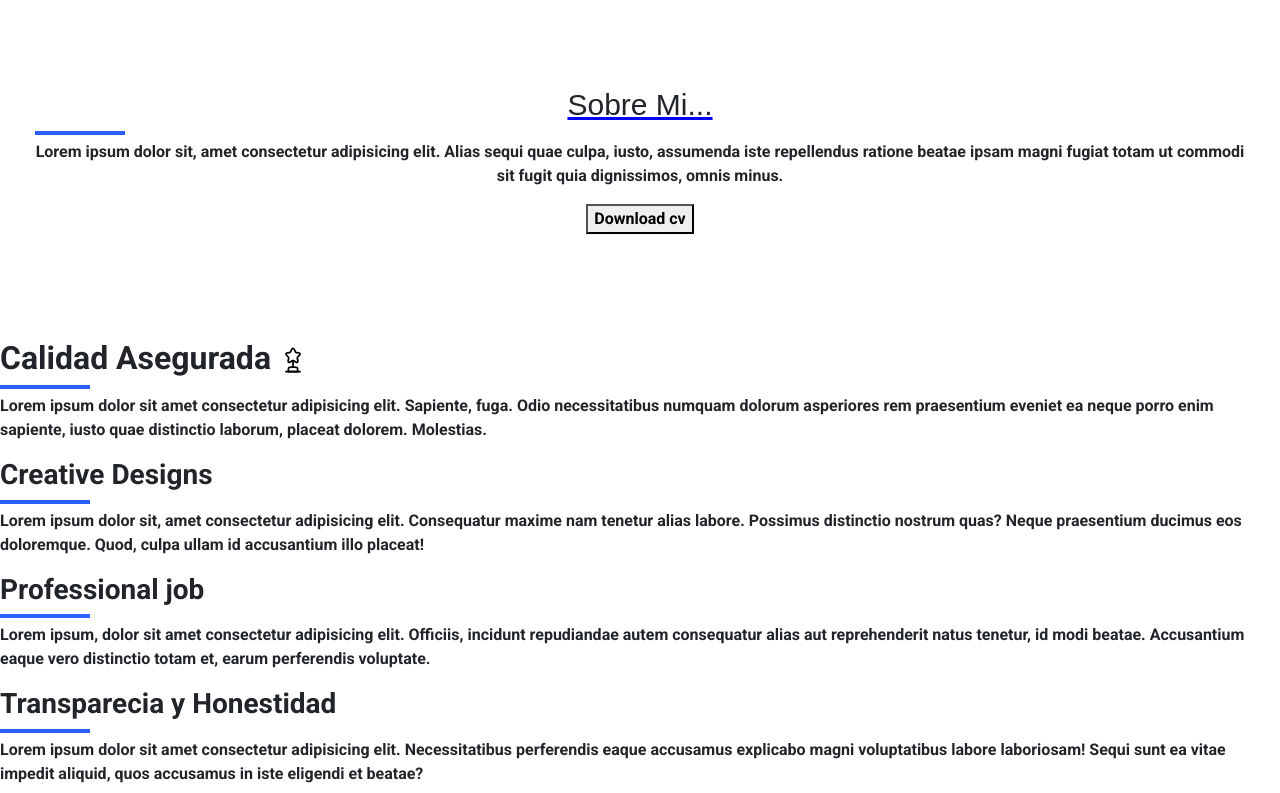
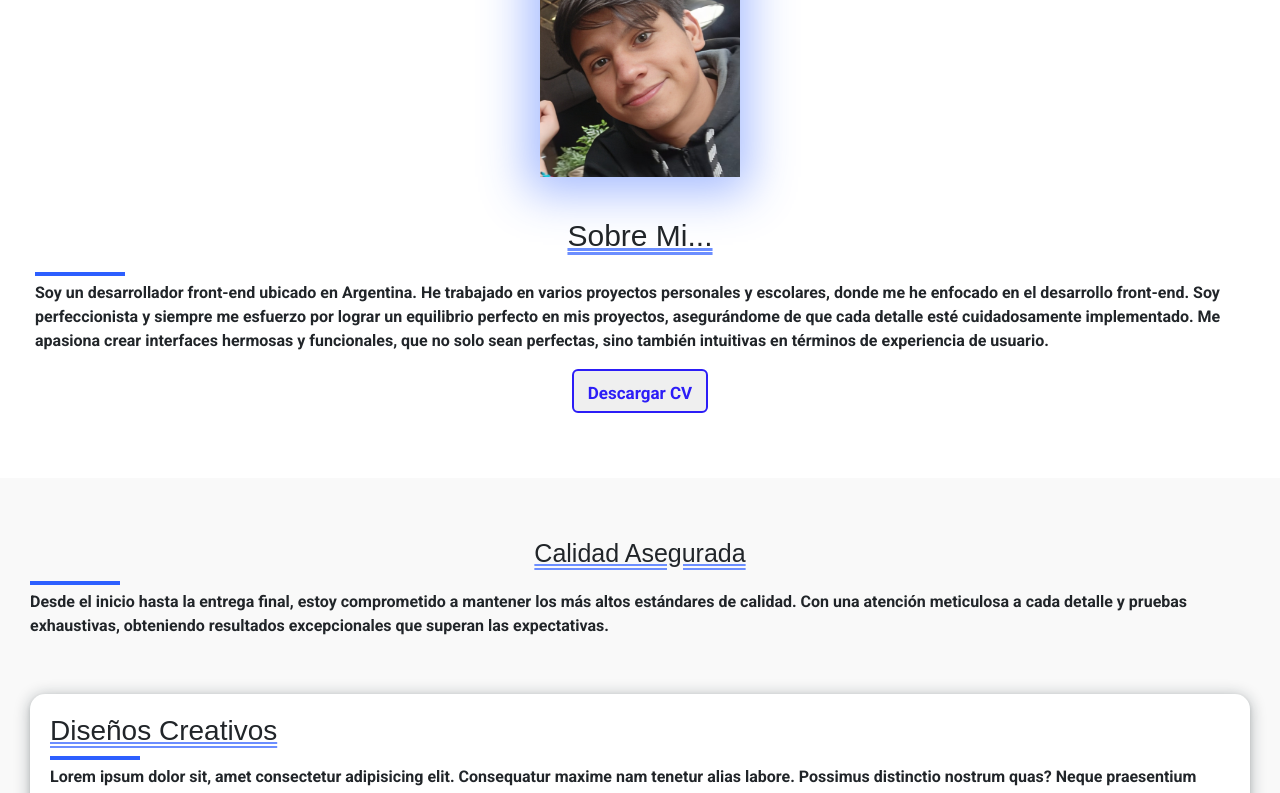
Before and after one commit to agusbravo09/Personal-Portfolio, a plain HTML site: page index.html in a window 1280 px wide. Shown: the part 923-1716 px from the top of the page. Drawn offline with nearby package versions, Linux system fonts and the light colour scheme; animation ran at ten frames a second; a web font is replaced by a local one.

Commit message:
Add files via upload

```diff
--- a/css/styles.css
+++ b/css/styles.css
@@ -35,9 +35,9 @@ body{
     font-size: 25px;
 }
 .p-content h1{
-    font-family: "Kanit", sans-serif;
+    font-family: 'Workbench', sans-serif;
     font-size: 34px;
-    color: rgb(0, 119, 255);
+    color: rgb(87, 165, 255);
 }
 .p-image{
     margin-top: 15px;
@@ -52,7 +52,7 @@ body{
 }
 .scroll-down {
     position: absolute;
-    bottom: -80px;
+    bottom: -55px;
     left: 50%;
     margin-left: -16px;
     display: block;
@@ -81,17 +81,28 @@ body{
 }
 .about-me{
     text-align: center;
-    padding: 80px 10px;
+    padding: 40px 10px;
     /*background-color: red;*/
+}
+.profile-img{
+    width: 200px;
+    height: 260px;
+    box-shadow: -2px 5px 44px 10px rgba(45,95,255,0.43);
+    -webkit-box-shadow: -2px 5px 44px 10px rgba(45,95,255,0.43);
+    -moz-box-shadow: -2px 5px 44px 10px rgba(45,95,255,0.43);
 }
 .ab-text h2{
     font-family: 'Workbench', sans-serif;
     font-size: 30px;
-    text-decoration: underline blue;
+    text-decoration: double underline #6c8eff;
+    padding-bottom: 10px;
 }
 .ab-text{
-    margin-top: 5rem;
+    margin-top: 1rem;
     padding: 25px;
+}
+.ab-text p{
+    text-align: left;
 }
 .underline {
     height: 4px;
@@ -101,7 +112,101 @@ body{
     padding-top: 4px;
     margin-bottom: 5px;
 }
+.quality-service{
+    background-color: #f9f9f9;
+    padding: 60px 30px;
+}
+.quality-left-text h2{
+    font-family: 'Workbench', sans-serif;
+    font-size: 25px;
+    text-align: center;
+    text-decoration: double underline #6c8eff;
+    padding-bottom: 5px;
+}
+.quality-left-text{
+    padding-bottom: 40px;
+}
+.service-card{
+    background-color: #ffffff;
+    margin-bottom: 40px;
+    padding: 20px;
+    border-radius: 15px;
+    box-shadow: rgba(14, 30, 37, 0.12) 0px 2px 4px 0px, rgba(14, 30, 37, 0.32) 0px 2px 16px 0px;
+}
+.service-card h3{
+    font-family: 'Workbench', sans-serif;
+    text-decoration: double underline #6c8eff;
+}
+.techs-title{
+    text-align: center;
+    font-family: 'Workbench', sans-serif;
+    margin-bottom: 50px;
+}
+.technologies{
+    display: grid;
+    grid-template-columns: repeat(3, .5fr);
+    grid-template-rows: .5fr;
+    grid-column-gap: 10px;
+}
+.tech-icons{
+    text-align: center;
+}
+.tech-icons h2{
+    text-align: center;
+    font-size: 15px;
+    margin-top: 5px;
+}
+.tech-icons img{
+    width: 50px;
+    height: 50px;
+}
+/*boton descargar cv de uiverse.io by cssbuttons-io */
+.download {
+    --color: #2c1df7;
+    display: inline-block;
+    width: 8em;
+    height: 2.6em;
+    line-height: 2.5em;
+    position: relative;
+    overflow: hidden;
+    border: 2px solid var(--color);
+    transition: color .5s;
+    z-index: 1;
+    font-size: 17px;
+    border-radius: 6px;
+    font-weight: 500;
+    color: var(--color);
+}
 
+.download:before {
+    content: "";
+    position: absolute;
+    z-index: -1;
+    background: var(--color);
+    height: 150px;
+    width: 200px;
+    border-radius: 50%;
+}
+
+.download:hover {
+    color: #fff;
+}
+
+.download:before {
+    top: 100%;
+    left: 100%;
+    transition: all .7s;
+}
+
+.download:hover:before {
+    top: -30px;
+    left: -30px;
+}
+
+.download:active:before {
+    background: #3a0ca3;
+
+}
 
 
 @media (max-width: 768px){
--- a/index.html
+++ b/index.html
@@ -6,12 +6,12 @@
     <link rel="stylesheet" type="text/css" href="css/normalize.css">
     <link href="https://cdn.jsdelivr.net/npm/bootstrap@5.3.3/dist/css/bootstrap.min.css" rel="stylesheet" integrity="sha384-QWTKZyjpPEjISv5WaRU9OFeRpok6YctnYmDr5pNlyT2bRjXh0JMhjY6hW+ALEwIH" crossorigin="anonymous">
     <link rel="stylesheet" type="text/css" href="css/styles.css">
-    <title>-</title>
+    <title>Agustín Bravo | Desarrollador Front End</title>
 </head>
 <body>
     <nav class="navbar navbar-expand-lg bg-dark navbar-dark fixed-top">
         <div class="container-fluid">
-          <a class="navbar-brand" href="#">brand</a>
+          <img src="img/logo-white.png" alt="logo" width="60px" height="25px">
           <button class="navbar-toggler" type="button" data-bs-toggle="collapse" data-bs-target="#navbarNavAltMarkup" aria-controls="navbarNavAltMarkup" aria-expanded="false" aria-label="Toggle navigation">
             <span class="navbar-toggler-icon"></span>
           </button>
@@ -37,56 +37,49 @@
             </div>
         </section>
         <section class="about-me">
-            <img src="" alt="profile-img">
+            <img  class="profile-img" src="img/profile-pic.png" alt="profile-img">
             <div class="ab-text">
                 <h2>Sobre Mi...</h2>
                 <div class="underline"></div>
-                <p>Lorem ipsum dolor sit, amet consectetur adipisicing elit. Alias sequi quae culpa, iusto, assumenda iste repellendus ratione beatae ipsam magni fugiat totam ut commodi sit fugit quia dignissimos, omnis minus.</p>
-                <button>Download cv</button>
+                <p>Soy un desarrollador front-end ubicado en Argentina. He trabajado en varios proyectos personales y escolares, donde me he enfocado en el desarrollo front-end. Soy perfeccionista y siempre me esfuerzo por lograr un equilibrio perfecto en mis proyectos, asegurándome de que cada detalle esté cuidadosamente implementado. Me apasiona crear interfaces hermosas y funcionales, que no solo sean perfectas, sino también intuitivas en términos de experiencia de usuario.</p>
+                <button class="download">Descargar CV</button>
             </div>
         </section>
         <section class="quality-service">
             <div class="quality-left-text">
-                <h2>
-                    Calidad Asegurada
-                    <svg xmlns="http://www.w3.org/2000/svg" viewBox="0 0 24 24" width="28" height="28" color="#000000" fill="none">
-                        <path d="M8 21C8 19.5858 8 18.8787 8.43934 18.4393C8.87868 18 9.58579 18 11 18H13C14.4142 18 15.1213 18 15.5607 18.4393C16 18.8787 16 19.5858 16 21V22H8V21Z" stroke="currentColor" stroke-width="1.5" stroke-linecap="round" stroke-linejoin="round" />
-                        <path d="M12 13L12 18" stroke="currentColor" stroke-width="1.5" stroke-linecap="round" stroke-linejoin="round" />
-                        <path d="M6 22H18" stroke="currentColor" stroke-width="1.5" stroke-linecap="round" stroke-linejoin="round" />
-                        <path d="M13.0366 2.86651L14.0925 4.99573C14.2364 5.29212 14.6204 5.57642 14.9444 5.63086L16.8582 5.95145C18.082 6.15712 18.37 7.05236 17.4881 7.9355L16.0003 9.43563C15.7483 9.68968 15.6103 10.1796 15.6883 10.5305L16.1142 12.3875C16.4502 13.8574 15.6763 14.426 14.3864 13.6578L12.5926 12.5871C12.2687 12.3935 11.7347 12.3935 11.4048 12.5871L9.61096 13.6578C8.3271 14.426 7.54719 13.8513 7.88315 12.3875L8.3091 10.5305C8.3871 10.1796 8.24911 9.68968 7.99714 9.43563L6.5093 7.9355C5.6334 7.05236 5.91537 6.15712 7.13923 5.95145L9.05302 5.63086C9.37099 5.57642 9.75494 5.29212 9.89893 4.99573L10.9548 2.86651C11.5307 1.71116 12.4666 1.71116 13.0366 2.86651Z" stroke="currentColor" stroke-width="1.5" stroke-linecap="round" stroke-linejoin="round" />
-                    </svg>
-                </h2>
+                <h2>Calidad Asegurada</h2>
                 <div class="underline"></div>
-                <p>Lorem ipsum dolor sit amet consectetur adipisicing elit. Sapiente, fuga. Odio necessitatibus numquam dolorum asperiores rem praesentium eveniet ea neque porro enim sapiente, iusto quae distinctio laborum, placeat dolorem. Molestias.</p>
+                <p>Desde el inicio hasta la entrega final, estoy comprometido a mantener los más altos estándares de calidad. Con una atención meticulosa a cada detalle y pruebas exhaustivas, obteniendo resultados excepcionales que superan las expectativas.</p>
             </div>
             <div class="quality-right-grid">
                 <div class="service-card">
-                    <h3> Creative Designs </h3>
+                    <h3> Diseños Creativos </h3>
                     <div class="underline"></div>
                     <p>Lorem ipsum dolor sit, amet consectetur adipisicing elit. Consequatur maxime nam tenetur alias labore. Possimus distinctio nostrum quas? Neque praesentium ducimus eos doloremque. Quod, culpa ullam id accusantium illo placeat!</p>
                 </div>
                 <div class="service-card">
-                    <h3>Professional job</h3>
+                    <h3>Mantenimiento y Actualización</h3>
                     <div class="underline"></div>
                     <p>Lorem ipsum, dolor sit amet consectetur adipisicing elit. Officiis, incidunt repudiandae autem consequatur alias aut reprehenderit natus tenetur, id modi beatae. Accusantium eaque vero distinctio totam et, earum perferendis voluptate.</p>
                 </div>
                 <div class="service-card">
-                    <h3>Transparecia y Honestidad</h3>
+                    <h3>Diseños Web Responsivos</h3>
                     <div class="underline"></div>
                     <p>Lorem ipsum dolor sit amet consectetur adipisicing elit. Necessitatibus perferendis eaque accusamus explicabo magni voluptatibus labore laboriosam! Sequi sunt ea vitae impedit aliquid, quos accusamus in iste eligendi et beatae?</p>
                 </div>
             </div>
+            <h2 class="techs-title">Mis Conocimientos</h2>
             <div class="technologies">
                 <div class="tech-icons">
-                    <img src="" alt="HTML5">
+                    <img src="img/html-icon.png" alt="HTML5">
                     <h2>HTML</h2>
                 </div>
                 <div class="tech-icons">
-                    <img src="" alt="CSS">
+                    <img src="img/css-icon.png" alt="CSS">
                     <h2>CSS</h2>
                 </div>
                 <div class="tech-icons">
-                    <img src="" alt="Javascript">
+                    <img src="img/js-icon.png" alt="Javascript">
                     <h2>Javascript</h2>
                 </div>
             </div>
```
Also changed, not shown: img/404error.jpg (added), img/Devices.jpg (added), img/creative.jpg (added), img/css-icon.png (added), img/html-icon.png (added), img/js-icon.png (added).
